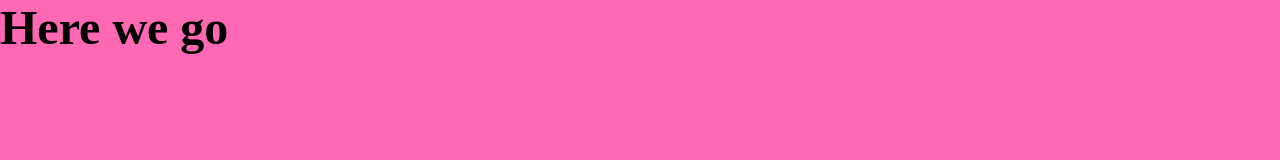
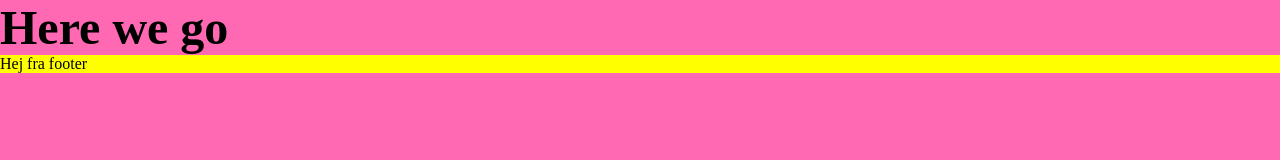
Before and after one commit to ceciliejadach/gittest, a plain HTML site: page index.html in a window 1280 px wide. Drawn offline with Linux system fonts and the light colour scheme.

Commit message:
footer added

```diff
--- a/index.html
+++ b/index.html
@@ -10,6 +10,9 @@
 
 <body>
     <h1>Here we go</h1>
+    <footer>
+        <p>Hej fra footer</p>
+    </footer>
     <script src="main.js"></script>
 </body>
 
--- a/style.css
+++ b/style.css
@@ -12,3 +12,7 @@ body {
 h1 {
   font-size: 3rem;
 }
+
+footer {
+  background: yellow;
+}
```
